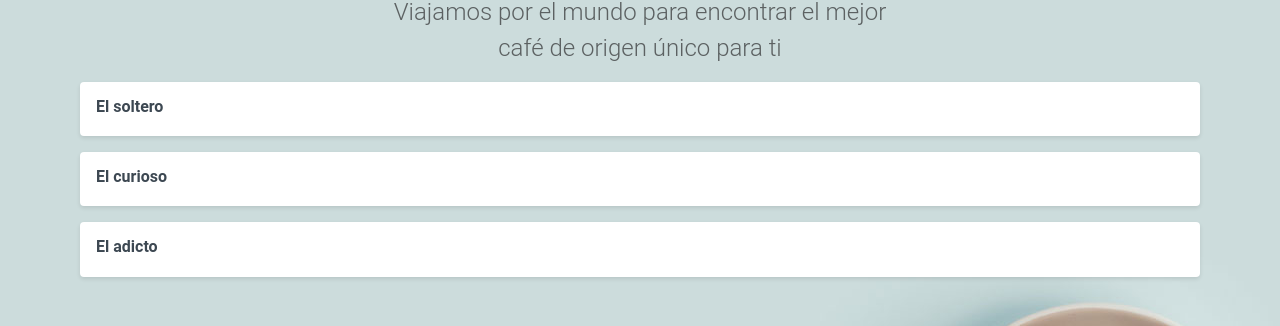
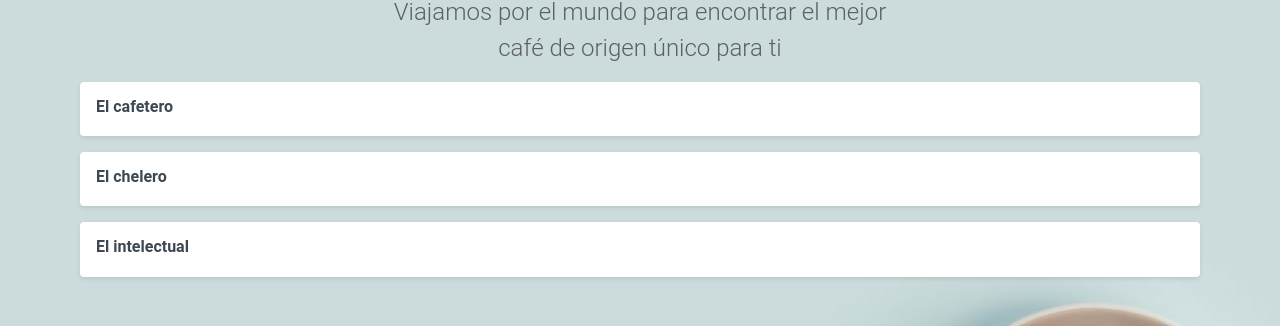
Before and after one commit to AaronAlons/DADM-2024, a Vue app: page / in a window 1280 px wide. Shown: the part 124-450 px from the top of the page. Built offline with nearby package versions, Linux system fonts and the light colour scheme.

Commit message:
🤔CORRECCION DE ERROR

```diff
--- a/src/components/PlanPicker.vue
+++ b/src/components/PlanPicker.vue
@@ -1,27 +1,20 @@
 <script setup>
+import PlanPickerItem from './PlanPickerItem.vue';
+import { ref } from 'vue'
+const plans = ref(['El cafetero', 'El chelero', 'El intelectual']);
+const selectPlan = (name) => {
+  console.log(name);
+}
+</script>
 
-        import PlanPickerItem from './PlanPickerItem.vue';
-        import {ref} from 'vue';
-        const plans = ref(['El soltero', 'El curioso','El adicto']);
-        const selectPlan = (name)=>{console.log(name)};
-        </script>
 <template>
-
-    <!--<plan-item :price="100" plan-icon="🍵" name="El soltero"></plan-item>
-    <plan-item :price="200" plan-icon="🍵" name="El curioso"></plan-item>
-    <plan-item :price="300" plan-icon="🍵" name="El adicto"></plan-item>-->
   <div class="plans">
-
     <PlanPickerItem
      v-for="plan in plans"
      :key="plan"
      :name="plan"
-     @select ="(name) => selectPlan(name)"
-     />
-
+     @select="(name) => selectPlan (name)"></PlanPickerItem>
   </div>
 </template>
 
-<style scoped>
-
-</style>
+<style scoped></style>
--- a/src/components/PlanPickerItem.vue
+++ b/src/components/PlanPickerItem.vue
@@ -1,52 +1,37 @@
+<template>
+  <div  @click="selectPlan" class="plan">
+    <div class="description">
+      <span class="title"> {{ name }} {{ selected ? '😁' : '' }}</span>
+    </div>
+  </div>
+</template>
+
 <script setup>
-//import ref fuction
-import {ref} from 'vue';
-//usando un macro para definir las propiedades
+// import ref function
+import { ref } from 'vue';
+// Usando un macro para
+// definir las props
 //defineProps(['name','planIcon']);
-/*defineProps({
-  name: {
-    type: String,
-    require:true
-    },
-    planIcon: String,
-    price:{
-      type: Number,
-      default: 200
-      }
-      });*/
 const props = defineProps({
   name: {
-    type: String,
-    require:true
- }
+    tyoe: String,
+    required: true
+  }
 });
-//define event
- const emit = defineEmits(['select']);
-
-
-//VARIABLE QUE PERMITE RECORDAR SI EL Plan HA SIDO SELECCIONADO
- const selected = ref(false);
-
- //FUNCION QUE PERMITE CAMBIAR EL ESTADO DE LA VARIABLE SELECTED
- const selectPlan = () => {
-  selected.value =true;
-  //wmitir el elvenoto de que el evento ha sido seleccionado
- };
- emit('select', props.name);
-
+// Definiendo un evento
+const emit = defineEmits (['select']);
+// Variable que permite
+// recordar si el plan ha sifo seleccionado
+const  selected = ref (false);
+// Función que permite cambiar el estado de la variable
+// selected
+const selectPlan = () => {
+  selected.value = !selected.value;
+  // Emitir evento de que el
+  //plan ha sido seleccionado
+  emit('select', props.name);
+}
 </script>
-
-<template>
-    <div @click="selectPlan" class="plan">
-    <div class="description">
-      <!--vamos a habilitar las propiedades -->
-      <span class="title">
-        {{ name }} {{ selected ? '🦖' : '' }}
-      </span>
-    </div>
-  </div>
-
-</template>
 
 <style scoped>
 
```
Lines whose indentation alone changed are shown as unchanged.
